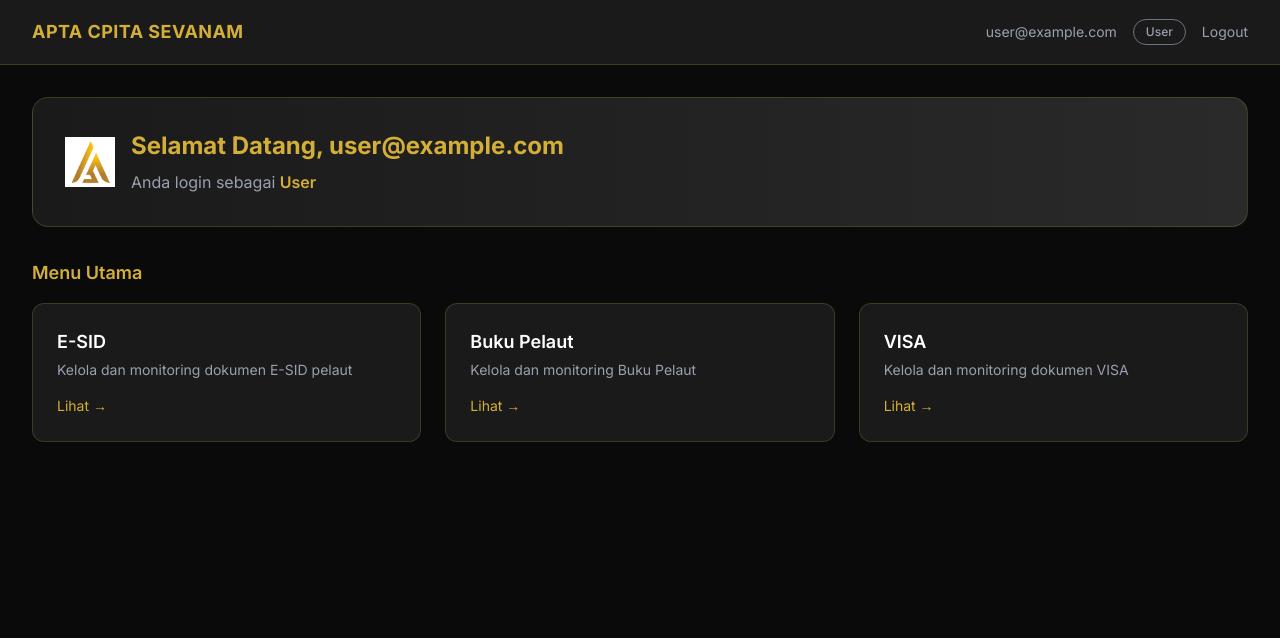
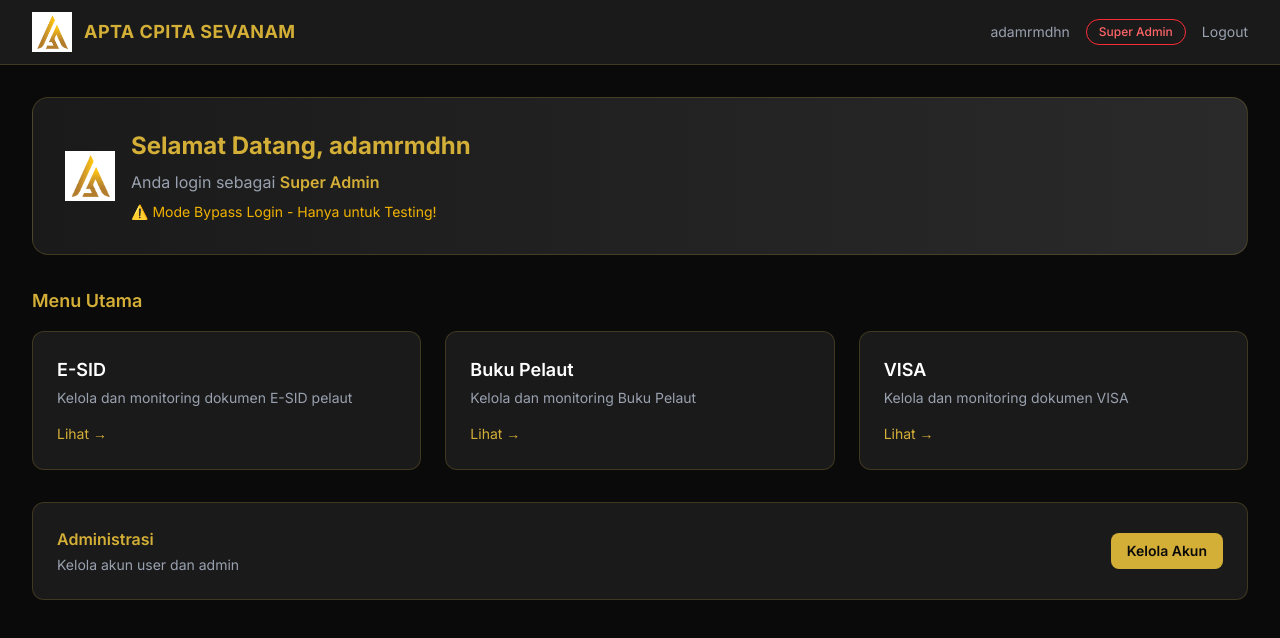
Before and after one commit to adamrmdhn/sharepointcsi, a Next.js app: page /dashboard in a window 1280 px wide. Shown: the top 638 px of the page. Built offline with nearby package versions, Linux system fonts and the light colour scheme; no server answers; sample sign-in values are in the browser's storage.

Commit message:
bypass: bypass login sementara untuk testing

```diff
--- a/app/dashboard/page.tsx
+++ b/app/dashboard/page.tsx
@@ -1,79 +1,49 @@
 "use client";
 
-import { useSession } from "next-auth/react";
-import { useEffect } from "react";
-import { redirect } from "next/navigation";
+import { useEffect, useState } from "react";
 import Link from "next/link";
 import Image from "next/image";
 
+// Data dummy untuk testing
+const dummyUser = {
+  email: "adamrmdhn",
+  role: "super_admin",
+};
+
 export default function DashboardPage() {
-  const { data: session, status } = useSession();
-  const userRole = (session?.user as any)?.role;
-
-  useEffect(() => {
-    if (status === "unauthenticated") {
-      redirect("/login");
-    }
-  }, [status]);
-
-  if (status === "loading") {
-    return (
-      <div className="flex justify-center items-center min-h-screen bg-[#0a0a0a]">
-        <div className="animate-spin rounded-full h-12 w-12 border-b-2 border-[#D4AF37]"></div>
-      </div>
-    );
-  }
-
-  if (!session) {
-    return null;
-  }
-
-  const menuItems = [
-    {
-      title: "E-SID",
-      description: "Kelola dan monitoring dokumen E-SID pelaut",
-      href: "/e-sid",
-    },
-    {
-      title: "Buku Pelaut",
-      description: "Kelola dan monitoring Buku Pelaut",
-      href: "/buku-pelaut",
-    },
-    {
-      title: "VISA",
-      description: "Kelola dan monitoring dokumen VISA",
-      href: "/visa",
-    },
-  ];
+  const [user, setUser] = useState(dummyUser);
 
   return (
     <div className="min-h-screen bg-[#0a0a0a]">
+      {/* Navbar */}
       <nav className="bg-[#1a1a1a] border-b border-[#D4AF37]/20 sticky top-0 z-50">
         <div className="max-w-7xl mx-auto px-4 sm:px-6 lg:px-8">
           <div className="flex justify-between items-center h-16">
             <div className="flex items-center gap-3">
+              <Image
+                src="/logo.png"
+                alt="APTA CPITA SEVANAM"
+                width={40}
+                height={40}
+                className="object-contain"
+              />
               <h1 className="text-lg font-bold text-[#D4AF37] tracking-wide hidden sm:block">
                 APTA CPITA SEVANAM
               </h1>
             </div>
             <div className="flex items-center gap-4">
               <div className="text-sm text-gray-400 hidden sm:block">
-                {session.user?.email}
+                {user.email}
               </div>
-              <div className={`px-3 py-1 rounded-full text-xs font-medium border ${
-                userRole === "super_admin" ? "border-red-500 text-red-400" :
-                userRole === "admin" ? "border-[#D4AF37] text-[#D4AF37]" :
-                "border-gray-500 text-gray-400"
-              }`}>
-                {userRole === "super_admin" ? "Super Admin" :
-                 userRole === "admin" ? "Admin" : "User"}
+              <div className="px-3 py-1 rounded-full text-xs font-medium border border-red-500 text-red-400">
+                Super Admin
               </div>
-              <a
-                href="/api/auth/signout"
+              <button
+                onClick={() => window.location.href = "/login"}
                 className="text-sm text-gray-400 hover:text-red-400 transition-colors"
               >
                 Logout
-              </a>
+              </button>
             </div>
           </div>
         </div>
@@ -91,13 +61,13 @@ export default function DashboardPage() {
             />
             <div>
               <h1 className="text-2xl font-bold text-[#D4AF37] mb-2">
-                Selamat Datang, {session.user?.email}
+                Selamat Datang, {user.email}
               </h1>
               <p className="text-gray-400">
-                Anda login sebagai <span className="text-[#D4AF37] font-semibold">
-                  {userRole === "super_admin" ? "Super Admin" :
-                   userRole === "admin" ? "Admin" : "User"}
-                </span>
+                Anda login sebagai <span className="text-[#D4AF37] font-semibold">Super Admin</span>
+              </p>
+              <p className="text-yellow-500 text-sm mt-2">
+                ⚠️ Mode Bypass Login - Hanya untuk Testing!
               </p>
             </div>
           </div>
@@ -105,24 +75,46 @@ export default function DashboardPage() {
 
         <h2 className="text-lg font-semibold text-[#D4AF37] mb-4">Menu Utama</h2>
         <div className="grid grid-cols-1 md:grid-cols-3 gap-6">
-          {menuItems.map((item) => (
           <Link
-              key={item.href}
-              href={item.href}
+            href="/e-sid"
             className="group bg-[#1a1a1a] border border-[#D4AF37]/20 rounded-xl hover:border-[#D4AF37]/50 transition-all duration-200 p-6 hover:shadow-lg hover:shadow-[#D4AF37]/5"
           >
             <h3 className="text-lg font-semibold text-white group-hover:text-[#D4AF37] transition-colors">
-                {item.title}
+              E-SID
             </h3>
-              <p className="text-sm text-gray-400 mt-1">{item.description}</p>
+            <p className="text-sm text-gray-400 mt-1">Kelola dan monitoring dokumen E-SID pelaut</p>
             <div className="mt-4 text-sm text-[#D4AF37] group-hover:translate-x-1 transition-transform inline-block">
               Lihat →
             </div>
           </Link>
-          ))}
+
+          <Link
+            href="/buku-pelaut"
+            className="group bg-[#1a1a1a] border border-[#D4AF37]/20 rounded-xl hover:border-[#D4AF37]/50 transition-all duration-200 p-6 hover:shadow-lg hover:shadow-[#D4AF37]/5"
+          >
+            <h3 className="text-lg font-semibold text-white group-hover:text-[#D4AF37] transition-colors">
+              Buku Pelaut
+            </h3>
+            <p className="text-sm text-gray-400 mt-1">Kelola dan monitoring Buku Pelaut</p>
+            <div className="mt-4 text-sm text-[#D4AF37] group-hover:translate-x-1 transition-transform inline-block">
+              Lihat →
+            </div>
+          </Link>
+
+          <Link
+            href="/visa"
+            className="group bg-[#1a1a1a] border border-[#D4AF37]/20 rounded-xl hover:border-[#D4AF37]/50 transition-all duration-200 p-6 hover:shadow-lg hover:shadow-[#D4AF37]/5"
+          >
+            <h3 className="text-lg font-semibold text-white group-hover:text-[#D4AF37] transition-colors">
+              VISA
+            </h3>
+            <p className="text-sm text-gray-400 mt-1">Kelola dan monitoring dokumen VISA</p>
+            <div className="mt-4 text-sm text-[#D4AF37] group-hover:translate-x-1 transition-transform inline-block">
+              Lihat →
+            </div>
+          </Link>
         </div>
 
-        {userRole === "super_admin" && (
         <div className="mt-8 bg-[#1a1a1a] border border-[#D4AF37]/20 rounded-xl p-6">
           <div className="flex items-center justify-between">
             <div>
@@ -137,7 +129,6 @@ export default function DashboardPage() {
             </Link>
           </div>
         </div>
-        )}
       </div>
     </div>
   );
--- a/app/login/page.tsx
+++ b/app/login/page.tsx
@@ -1,96 +1,19 @@
 "use client";
 
-import { useState } from "react";
-import { signIn } from "next-auth/react";
+import { useEffect } from "react";
 import { useRouter } from "next/navigation";
-import Image from "next/image";
 
 export default function LoginPage() {
   const router = useRouter();
-  const [email, setEmail] = useState("");
-  const [password, setPassword] = useState("");
-  const [error, setError] = useState("");
-  const [loading, setLoading] = useState(false);
 
-  const handleSubmit = async (e: React.FormEvent) => {
-    e.preventDefault();
-    setError("");
-    setLoading(true);
-
-    const result = await signIn("credentials", {
-      email,
-      password,
-      redirect: false,
-    });
-
-    setLoading(false);
-
-    if (result?.error) {
-      setError("Username atau password salah");
-    } else {
-      router.push("/dashboard");
-    }
-  };
+  useEffect(() => {
+    // Langsung redirect ke dashboard
+    router.push("/dashboard");
+  }, []);
 
   return (
-    <div className="min-h-screen flex items-center justify-center bg-[#0a0a0a] px-4">
-      <div className="bg-[#1a1a1a] border border-[#D4AF37]/30 rounded-2xl shadow-2xl p-8 w-full max-w-md">
-        <div className="text-center mb-8">
-          <h1 className="text-2xl font-bold text-[#D4AF37] tracking-wide">
-            APTA CPITA SEVANAM
-          </h1>
-          <p className="text-[#D4AF37]/70 text-sm mt-2 tracking-wider">
-            Empowering Seafarers Through Seamless Documentation
-          </p>
-          <div className="w-20 h-0.5 bg-[#D4AF37] mx-auto mt-4"></div>
-          <p className="text-gray-400 text-sm mt-4">SharePoint Document</p>
-        </div>
-
-        <form onSubmit={handleSubmit}>
-          <div className="mb-4">
-            <label className="block text-sm font-medium text-[#D4AF37] mb-1">
-              Username
-            </label>
-            <input
-              type="text"
-              value={email}
-              onChange={(e) => setEmail(e.target.value)}
-              className="w-full px-4 py-2 bg-[#0a0a0a] border border-[#D4AF37]/30 rounded-lg focus:outline-none focus:ring-2 focus:ring-[#D4AF37] focus:border-transparent transition text-white placeholder-gray-500"
-              placeholder="Masukkan username"
-              required
-            />
-          </div>
-          <div className="mb-4">
-            <label className="block text-sm font-medium text-[#D4AF37] mb-1">
-              Password
-            </label>
-            <input
-              type="password"
-              value={password}
-              onChange={(e) => setPassword(e.target.value)}
-              className="w-full px-4 py-2 bg-[#0a0a0a] border border-[#D4AF37]/30 rounded-lg focus:outline-none focus:ring-2 focus:ring-[#D4AF37] focus:border-transparent transition text-white placeholder-gray-500"
-              placeholder="••••••••"
-              required
-            />
-          </div>
-          {error && (
-            <div className="mb-4 p-3 bg-red-900/30 border border-red-700/50 rounded-lg text-red-400 text-sm">
-              {error}
-            </div>
-          )}
-          <button
-            type="submit"
-            disabled={loading}
-            className="w-full bg-[#D4AF37] text-[#0a0a0a] font-semibold py-2 rounded-lg hover:bg-[#C9A84C] transition disabled:opacity-50 disabled:cursor-not-allowed"
-          >
-            {loading ? "Loading..." : "Login"}
-          </button>
-        </form>
-
-        <div className="mt-6 text-center text-xs text-gray-500">
-          &copy; {new Date().getFullYear()} APTA CPITA SEVANAM
-        </div>
-      </div>
+    <div className="min-h-screen flex items-center justify-center bg-[#0a0a0a]">
+      <div className="text-[#D4AF37]">Redirecting...</div>
     </div>
   );
 }
```
Lines whose indentation alone changed are shown as unchanged.
